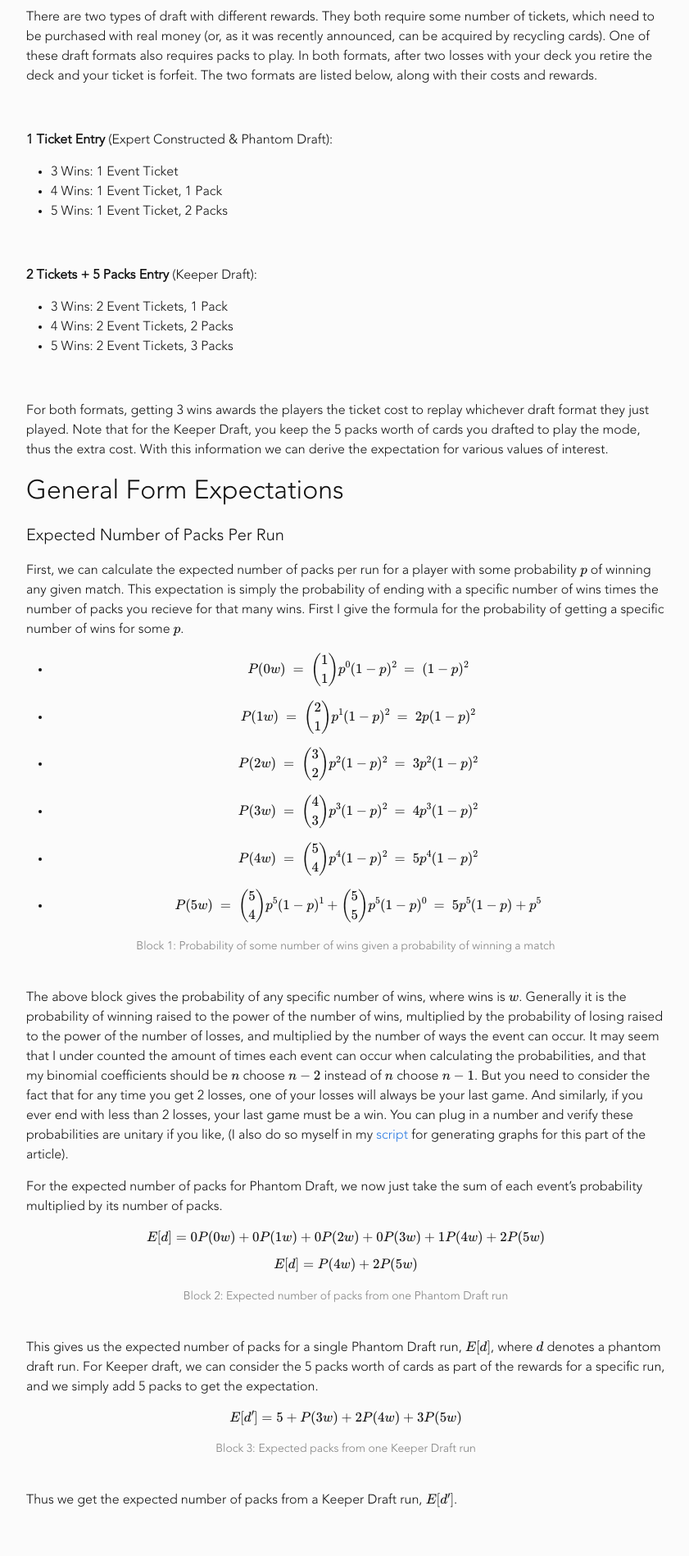
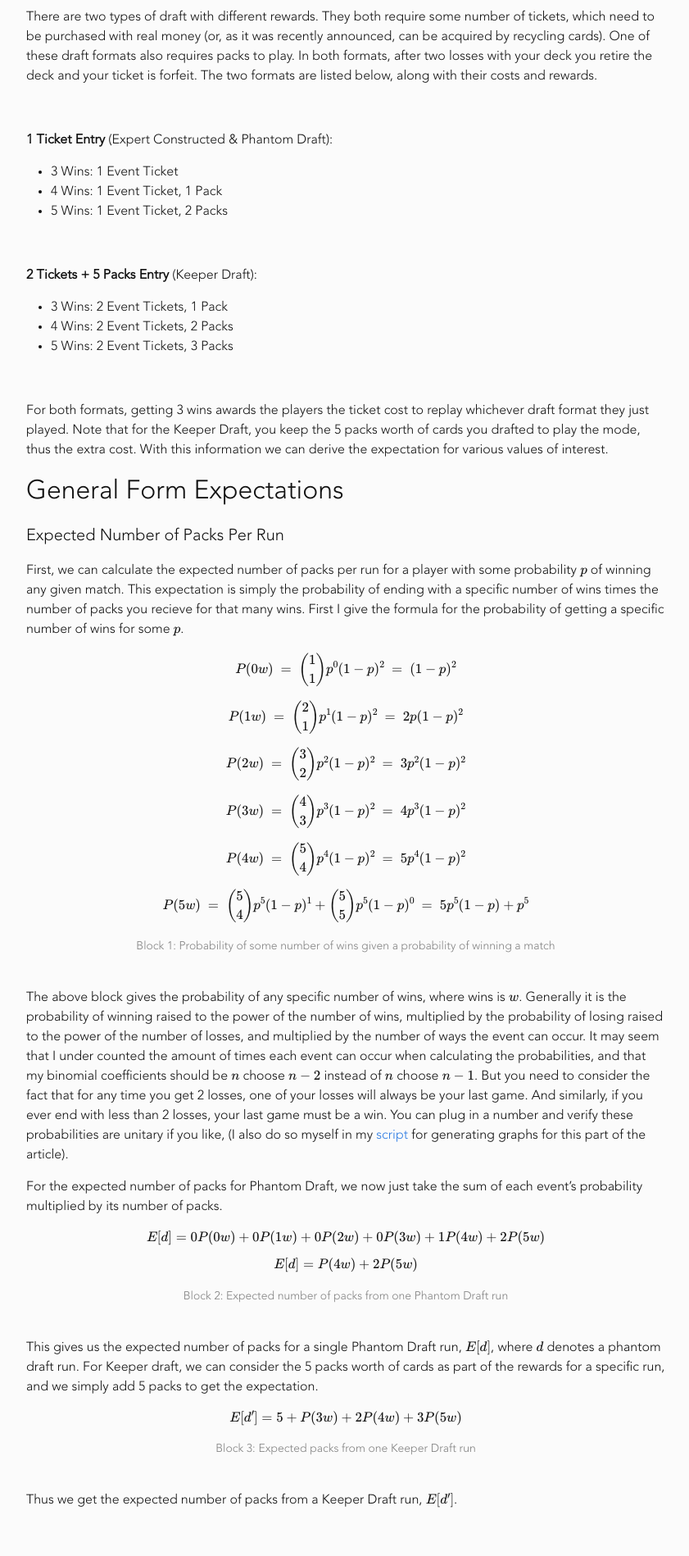
Before and after one commit to Buggy-Virus/buggy-virus.github.io, a Jekyll site: the page built from _posts/2018-11-26-artifact-economy-analysis.markdown, in a window 1280 px wide. Shown: the part 1465-3363 px from the top of the page at 82% size, without its empty margins (218-1059 px from the left). Built offline with Jekyll 4.4.1, drawn with Linux system fonts in a browser that asks for light colours; formulas are drawn with MathJax 3.

Commit message:
removed bullets from some code blocks

```diff
--- a/_posts/2018-11-26-artifact-economy-analysis.markdown
+++ b/_posts/2018-11-26-artifact-economy-analysis.markdown
@@ -58,17 +58,17 @@ For both formats, getting 3 wins awards the players the ticket cost to replay wh
 
 First, we can calculate the expected number of packs per run for a player with some probability $$p$$ of winning any given match. This expectation is simply the probability of ending with a specific number of wins times the number of packs you recieve for that many wins. First I give the formula for the probability of getting a specific number of wins for some $$p$$.
 
-* $$P(0w)\ =\ \binom{1}{1}p^0(1-p)^2\ =\ (1-p)^2$$
+$$P(0w)\ =\ \binom{1}{1}p^0(1-p)^2\ =\ (1-p)^2$$
 
-* $$P(1w)\ =\ \binom{2}{1}p^1(1-p)^2\ =\ 2p(1-p)^2$$
+$$P(1w)\ =\ \binom{2}{1}p^1(1-p)^2\ =\ 2p(1-p)^2$$
 
-* $$P(2w)\ =\ \binom{3}{2}p^2(1-p)^2\ =\ 3p^2(1-p)^2$$
+$$P(2w)\ =\ \binom{3}{2}p^2(1-p)^2\ =\ 3p^2(1-p)^2$$
 
-* $$P(3w)\ =\ \binom{4}{3}p^3(1-p)^2\ =\ 4p^3(1-p)^2$$
+$$P(3w)\ =\ \binom{4}{3}p^3(1-p)^2\ =\ 4p^3(1-p)^2$$
 
-* $$P(4w)\ =\ \binom{5}{4}p^4(1-p)^2\ =\ 5p^4(1-p)^2$$
+$$P(4w)\ =\ \binom{5}{4}p^4(1-p)^2\ =\ 5p^4(1-p)^2$$
 
-* $$P(5w)\ =\ \binom{5}{4}p^5(1-p)^1 + \binom{5}{5}p^5(1-p)^0\ =\ 5p^5(1-p) + p^5$$
+$$P(5w)\ =\ \binom{5}{4}p^5(1-p)^1 + \binom{5}{5}p^5(1-p)^0\ =\ 5p^5(1-p) + p^5$$
 
 <center><span style="font-size:14px;color:#828282;text-align:center;"> Block 1: Probability of some number of wins given a probability of winning a match </span></center>
 
@@ -200,17 +200,17 @@ For the expectation with recyclying, depending on win probability and recycle ra
 
 For a baseline, let's consider the probabilities of achieving a certain number of wins in draft with a 50% win rate. If the matchmaking ranking of Artifact functions correctly, we can expect the majority of players to have a winrate that is about 50%.
 
-* $$P(0w) = 0.25$$
+$$P(0w) = 0.25$$
 
-* $$P(1w) = 0.25$$
+$$P(1w) = 0.25$$
 
-* $$P(2w) = 0.1875$$
+$$P(2w) = 0.1875$$
 
-* $$P(3w) = 0.125$$
+$$P(3w) = 0.125$$
 
-* $$P(4w) = 0.078125$$
+$$P(4w) = 0.078125$$
 
-* $$P(5w) = 0.109375$$
+$$P(5w) = 0.109375$$
 
 <center><span style="font-size:14px;color:#828282;text-align:center;"> Block 9: Probability of a certain number of wins with a 50% winrate </span></center>
 
```
